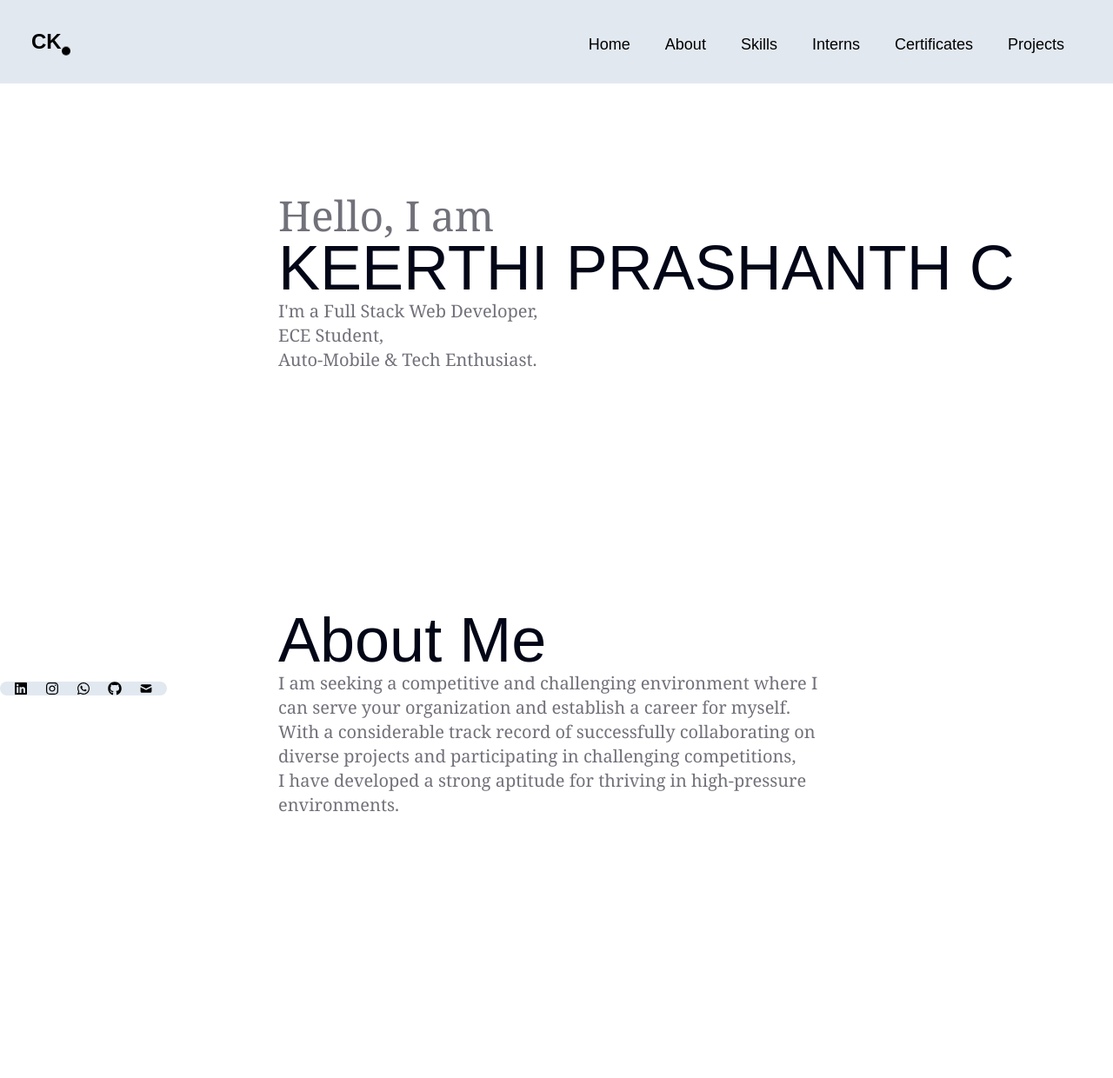
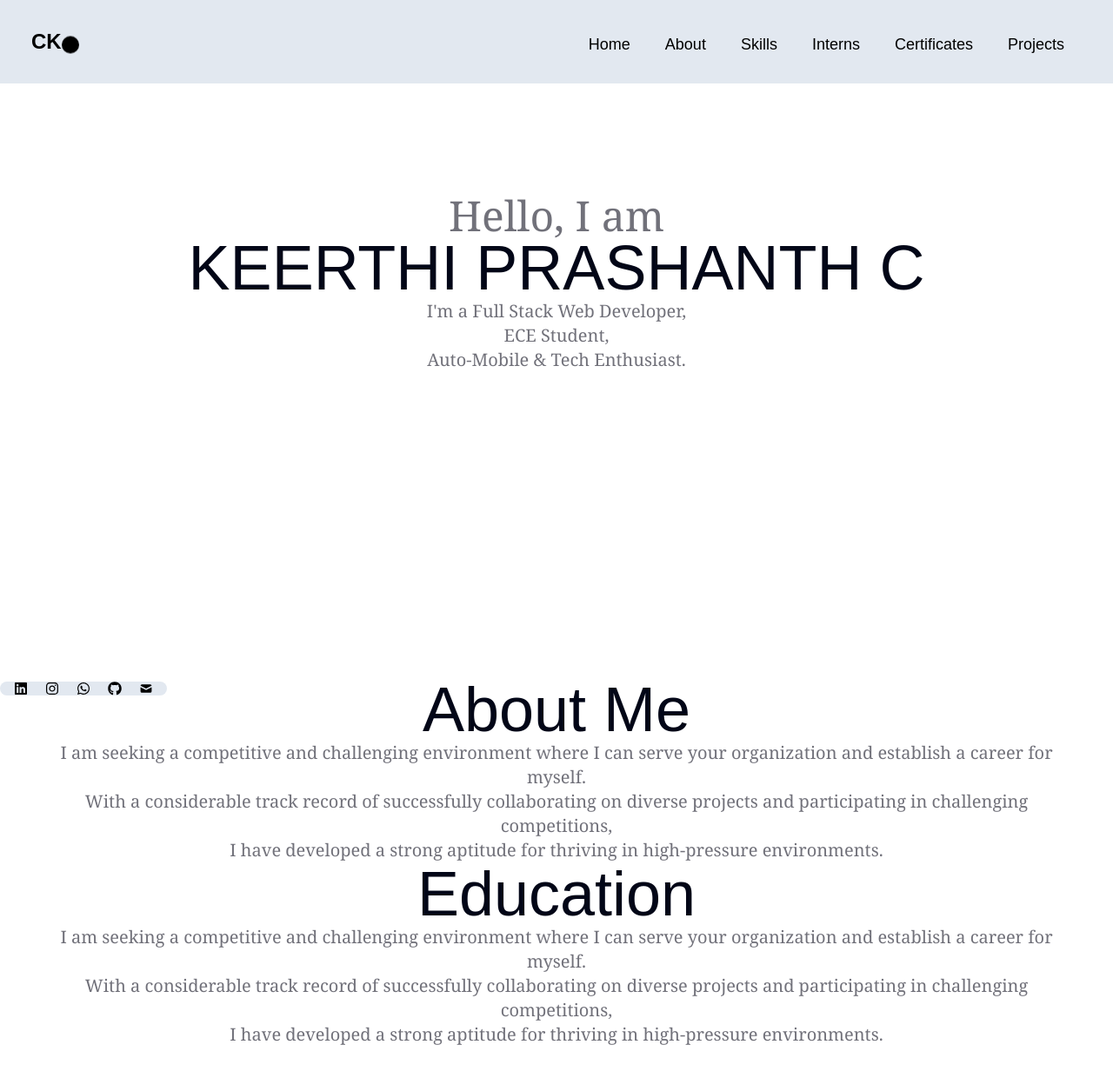
Before and after one commit to CKPRASHANTH07/SIH-2023, a React (Create React App) app: page / in a window 1280 px wide. Shown: the top 1240 px of the page at 87% size. Before the commit the page ends 940 px from the top, so only its background shows below. Built offline with nearby package versions, Linux system fonts and the light colour scheme.

Commit message:
after about

```diff
--- a/src/components/about.jsx
+++ b/src/components/about.jsx
@@ -9,14 +9,26 @@ const About = () => {
           <h1 className='text-zinc-500 font-serif animate-pulse text-xl'>I am seeking a competitive and challenging environment where I can serve your organization and establish a career for myself.</h1>
           <h1 className='text-zinc-500 font-serif animate-pulse text-xl'> With a considerable track record of successfully collaborating on diverse projects and participating in challenging competitions,</h1>
           <h1 className='text-zinc-500 font-serif animate-pulse text-xl'> I have developed a strong aptitude for thriving in high-pressure environments.</h1>
+          <div>
+          <h1 className='text-slate-950 font-poppins text-3xl '>Education</h1>
+          <h1 className='text-zinc-500 font-serif animate-pulse text-xl'>I am seeking a competitive and challenging environment where I can serve your organization and establish a career for myself.</h1>
+          <h1 className='text-zinc-500 font-serif animate-pulse text-xl'> With a considerable track record of successfully collaborating on diverse projects and participating in challenging competitions,</h1>
+          <h1 className='text-zinc-500 font-serif animate-pulse text-xl'> I have developed a strong aptitude for thriving in high-pressure environments.</h1>
+        </div>
         </div>
       </div>
       <div className='hidden md:flex'>
-        <div className='absolute  top-[700px]  w-full text-5xl  px-80'>
+        <div className='absolute  top-[700px]  w-full text-5xl text-center px-10  py-20 justify-center'>
           <h1 className='text-slate-950 font-poppins text-7xl '>About Me</h1>
           <h1 className='text-zinc-500 font-serif animate-pulse text-xl'>I am seeking a competitive and challenging environment where I can serve your organization and establish a career for myself.</h1>
           <h1 className='text-zinc-500 font-serif animate-pulse text-xl'> With a considerable track record of successfully collaborating on diverse projects and participating in challenging competitions,</h1>
           <h1 className='text-zinc-500 font-serif animate-pulse text-xl'> I have developed a strong aptitude for thriving in high-pressure environments.</h1>
+          <div>
+          <h1 className='text-slate-950 font-poppins text-7xl '>Education</h1>
+          <h1 className='text-zinc-500 font-serif animate-pulse text-xl'>I am seeking a competitive and challenging environment where I can serve your organization and establish a career for myself.</h1>
+          <h1 className='text-zinc-500 font-serif animate-pulse text-xl'> With a considerable track record of successfully collaborating on diverse projects and participating in challenging competitions,</h1>
+          <h1 className='text-zinc-500 font-serif animate-pulse text-xl'> I have developed a strong aptitude for thriving in high-pressure environments.</h1>
+        </div>
         </div>
       </div>
     </div>
--- a/src/components/home.jsx
+++ b/src/components/home.jsx
@@ -15,8 +15,8 @@ const Home = () => {
         </div>
       </div>
 
-      <div className='hidden md:flex w-full text-5xl  px-80'>
-        <div className='absolute  top-56 '>
+      <div className='hidden md:flex '>
+        <div className='absolute w-full text-5xl text-center  px-10 top-56 '>
           <h1 className='text-zinc-500 font-serif text-5xl animate-pulse'>Hello, I am</h1>
           <h1 className='text-slate-950 font-poppins text-7xl'>KEERTHI PRASHANTH C</h1>
           <h1 className='text-zinc-500 font-serif animate-pulse text-xl'>I'm a Full Stack Web Developer,</h1>
--- a/src/components/navbar.jsx
+++ b/src/components/navbar.jsx
@@ -12,7 +12,7 @@ const Navbar = () => {
       <div className='fixed w-full h-24 flex justify-between items-center px-4 py-0 bg-slate-200  text-black text-2xl'>
         <div className='flex ml-5 place-items-end'>
           <button className='font-poppins font-extrabold'>CK</button>
-          <BsCircleFill style={{ color: 'black' }} size='10px' className='animate-bounce ' />
+          <BsCircleFill style={{ color: 'black' }} size='20px' className='animate-bounce ' />
         </div>
         <ul className='hidden md:flex gap-x-10 mr-10 dynamic'>
         <li className='group relative cursor-pointer'>
```
